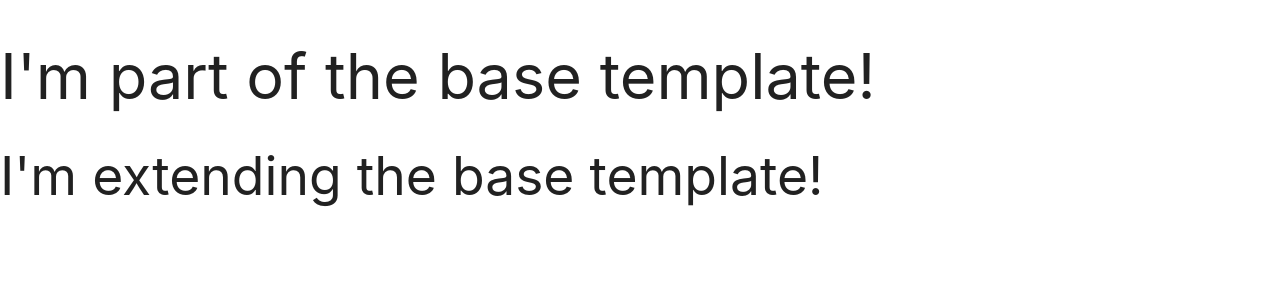
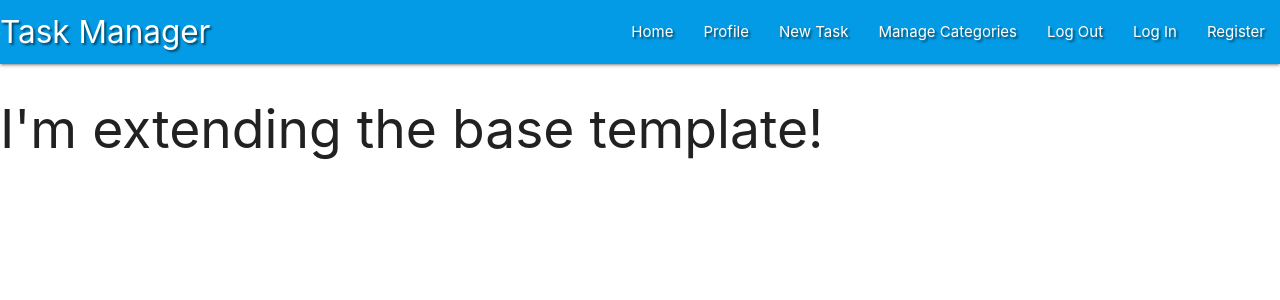
Before and after one commit to emusat2021/flask-task-manager-projectEM, a Flask app: page / in a window 1280 px wide. Shown: the top 300 px of the page. Run offline with Flask 2, Linux system fonts and the light colour scheme; data that the repository does not hold is empty; some libraries are stand-ins or nearby versions.

Commit message:
Add Materialize Navbar and Sidenav

```diff
--- a/static/css/style.css
+++ b/static/css/style.css
@@ -0,0 +1,3 @@
+.text-shadow {
+    text-shadow: 2px 2px 2px rgba(0, 0, 0, 0.5);
+}
--- a/templates/base.html
+++ b/templates/base.html
@@ -12,7 +12,38 @@
 </head>
 <body>
 
-    <h1>I'm part of the base template!</h1>
+    <header>
+        <!-- top navbar -->
+        <nav class="nav-extended text-shadow light-blue darken-1">
+            <div class="nav-wrapper">
+              <a href="{{ url_for('get_tasks') }}" class="brand-logo">Task Manager</a>
+              <a href="#" data-target="mobile-demo" class="sidenav-trigger right"><i class="fas fa-bars"></i></a>
+              <ul class="right hide-on-med-and-down">
+                <li><a href="{{ url_for('get_tasks') }}">Home</a></li>
+                <li><a href="#">Profile</a></li>
+                <li><a href="#">New Task</a></li>
+                <li><a href="#">Manage Categories</a></li>
+                <li><a href="#">Log Out</a></li>
+                <li><a href="#">Log In</a></li>
+                <li><a href="#">Register</a></li>
+              </ul>
+            </div>
+          </nav>
+
+          <!-- mobile sidenav -->
+          <ul class="sidenav" id="mobile-demo">
+            <li><h4 class="center-align light-blue-text text-darken-4">Task Manager</h4></li>
+            <li><a href="{{ url_for('get_tasks') }}">Home</a></li>
+            <li><a href="#">Profile</a></li>
+            <li><a href="#">New Task</a></li>
+            <li><a href="#">Manage Categories</a></li>
+            <li><a href="#">Log Out</a></li>
+            <li><a href="#">Log In</a></li>
+            <li><a href="#">Register</a></li>
+          </ul>
+    </header>
+
+
     {% block content %}
     {% endblock %}
 
```
Also changed, not shown: static/js/script.js (+20 -0 lines).
